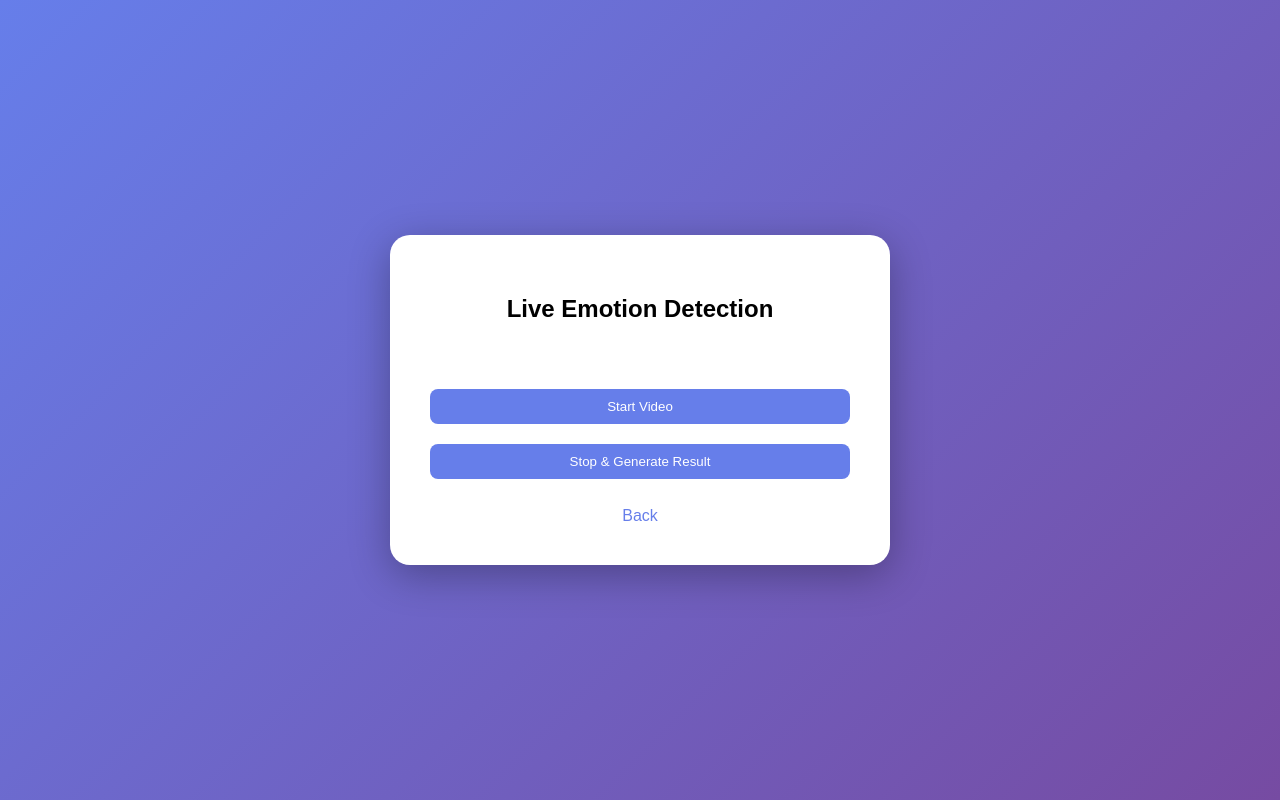
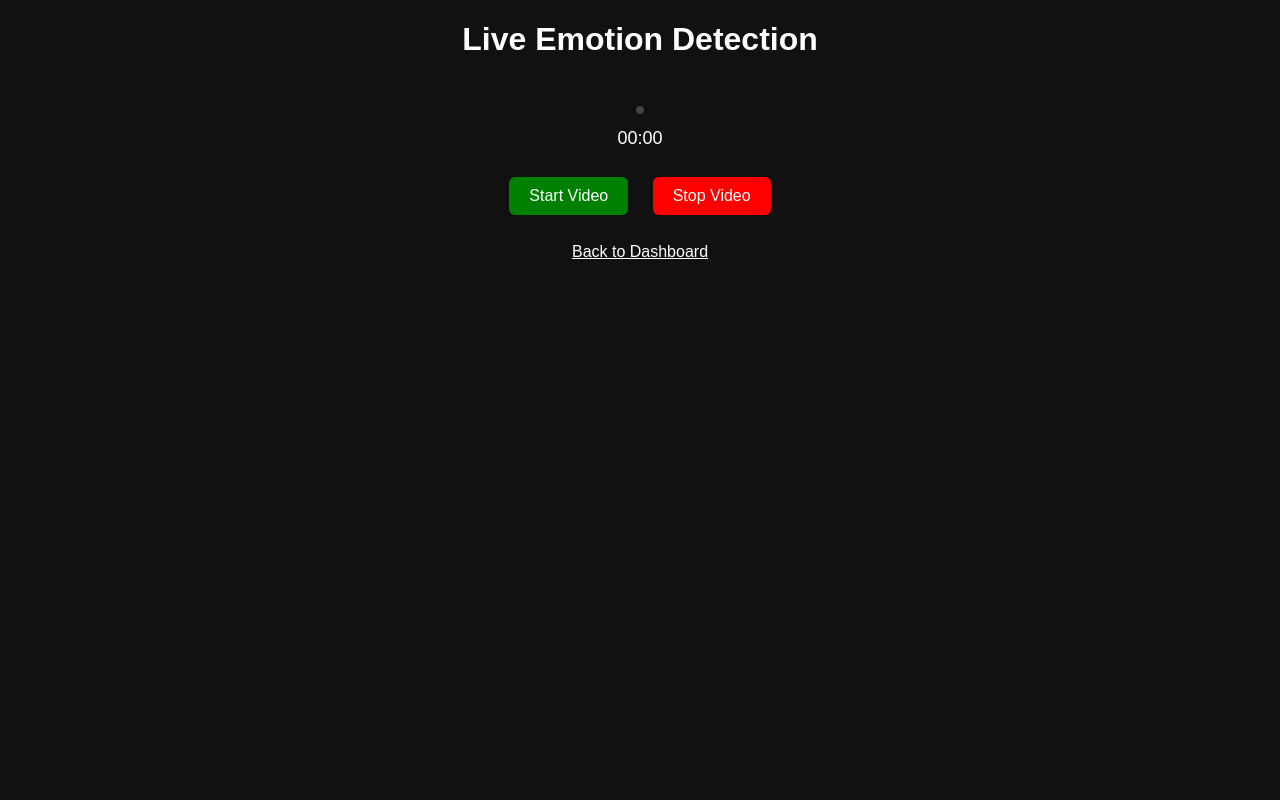
Before and after one commit to Nahidkhanam/PsycheScan, a Flask app: page /live in a window 1280 px wide. Run offline with Flask 3, Linux system fonts and the light colour scheme.

Commit message:
Update live.html

```diff
--- a/templates/live.html
+++ b/templates/live.html
@@ -1,31 +1,129 @@
 <!DOCTYPE html>
 <html>
 <head>
-<link rel="stylesheet" href="{{ url_for('static', filename='style.css') }}">
+    <title>Live Emotion Detection</title>
+
+    <style>
+        body {
+            text-align: center;
+            font-family: Arial;
+            background: #111;
+            color: white;
+        }
+
+        .video-container {
+            position: relative;
+            display: inline-block;
+            margin-top: 20px;
+        }
+
+        img {
+            width: 640px;
+            border-radius: 10px;
+            border: 4px solid #444;
+        }
+
+        .recording-indicator {
+            position: absolute;
+            top: 15px;
+            left: 15px;
+            background: red;
+            padding: 8px 15px;
+            border-radius: 20px;
+            display: none;
+            font-weight: bold;
+        }
+
+        .timer {
+            margin-top: 10px;
+            font-size: 18px;
+        }
+
+        button {
+            padding: 10px 20px;
+            margin: 10px;
+            font-size: 16px;
+            border: none;
+            border-radius: 6px;
+            cursor: pointer;
+        }
+
+        .start-btn {
+            background: green;
+            color: white;
+        }
+
+        .stop-btn {
+            background: red;
+            color: white;
+        }
+
+        .result-btn {
+            background: dodgerblue;
+            color: white;
+        }
+    </style>
 </head>
+
 <body>
-<div class="card">
-<h2>Live Emotion Detection</h2>
 
-<img id="video" width="100%">
+<h1>Live Emotion Detection</h1>
+
+<div class="video-container">
+    <div class="recording-indicator" id="recIndicator">🔴 Recording</div>
+    <img id="videoFeed" src="">
+</div>
+
+<div class="timer" id="timer">00:00</div>
+
+<br>
+
+<button class="start-btn" onclick="startRecording()">Start Video</button>
+<button class="stop-btn" onclick="stopRecording()">Stop Video</button>
+<button class="result-btn" id="resultBtn" onclick="getResult()" style="display:none;">
+    Get Result
+</button>
 
 <br><br>
-
-<button onclick="start()">Start Video</button>
-<button onclick="stop()">Stop & Generate Result</button>
-
-<br><br>
-<a href="/">Back</a>
-</div>
+<a href="{{ url_for('home') }}" style="color:white;">Back to Dashboard</a>
 
 <script>
-function start(){
-    document.getElementById("video").src = "/start";
+
+let seconds = 0;
+let timerInterval;
+
+function startRecording() {
+    document.getElementById("videoFeed").src = "/start";
+    document.getElementById("recIndicator").style.display = "block";
+
+    seconds = 0;
+    timerInterval = setInterval(updateTimer, 1000);
 }
 
-function stop(){
-    window.location.href = "/stop";
+function stopRecording() {
+    fetch("/stop");
+
+    document.getElementById("recIndicator").style.display = "none";
+    clearInterval(timerInterval);
+
+    document.getElementById("resultBtn").style.display = "inline-block";
 }
+
+function updateTimer() {
+    seconds++;
+    let mins = Math.floor(seconds / 60);
+    let secs = seconds % 60;
+
+    document.getElementById("timer").innerText =
+        String(mins).padStart(2,'0') + ":" +
+        String(secs).padStart(2,'0');
+}
+
+function getResult() {
+    window.location.href = "/get_result";
+}
+
 </script>
+
 </body>
 </html>
```
